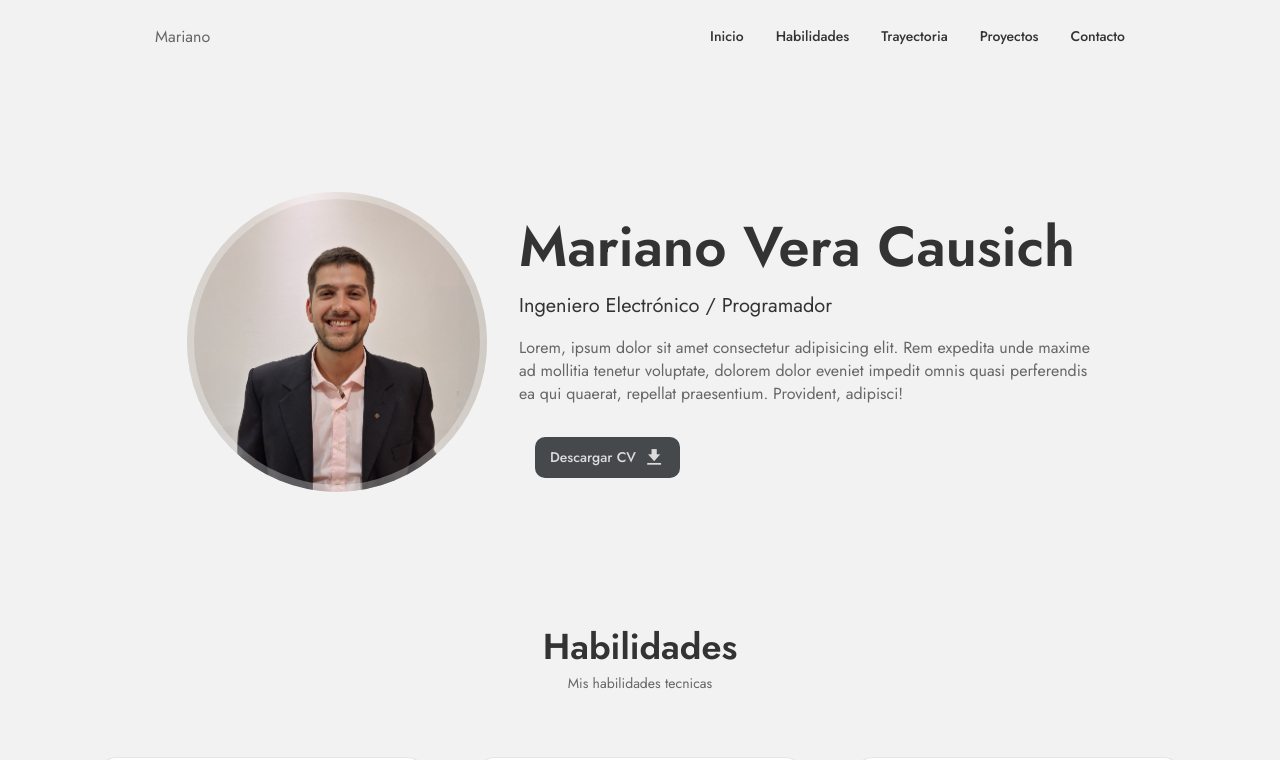
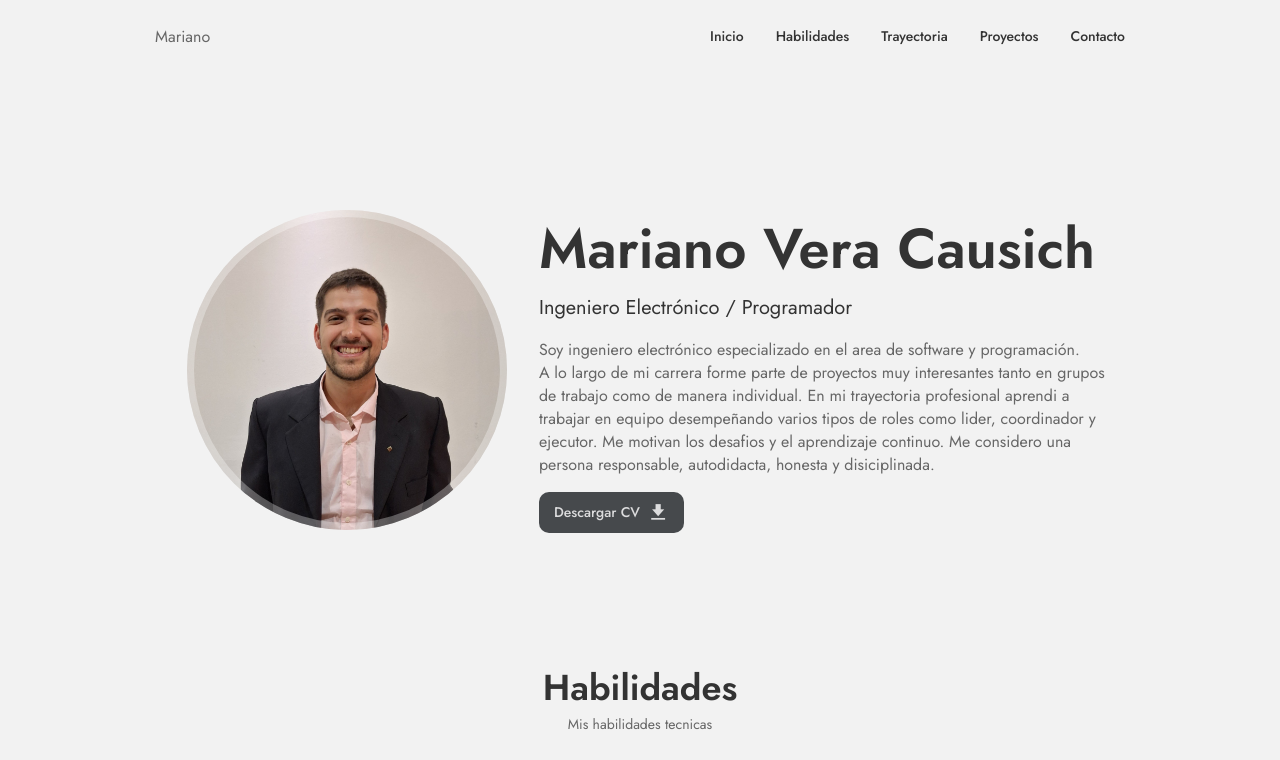
Before and after one commit to MarianoVera22/react-portfolio, a React (Create React App) app: page / in a window 1280 px wide. Shown: the top 760 px of the page. Built offline with nearby package versions, Linux system fonts and the light colour scheme.

Commit message:
descripcion inicio

```diff
--- a/src/components/footer/Footer.css
+++ b/src/components/footer/Footer.css
@@ -35,7 +35,7 @@
 }
 
 .footer-social-icon {
-  background-color: var(--title-color);
+  background-color: #46494c;
   color: var(--container-color);
   font-size: 1.125rem;
   padding: 0.4rem;
--- a/src/components/home/Data.jsx
+++ b/src/components/home/Data.jsx
@@ -7,10 +7,14 @@ const Data = () => {
       <h1 className="home_title">Mariano Vera Causich</h1>
       <h3 className="home_subtitle">Ingeniero Electrónico / Programador</h3>
       <p className="home_description">
-        Lorem, ipsum dolor sit amet consectetur adipisicing elit. Rem expedita
-        unde maxime ad mollitia tenetur voluptate, dolorem dolor eveniet impedit
-        omnis quasi perferendis ea qui quaerat, repellat praesentium. Provident,
-        adipisci!
+        Soy ingeniero electrónico especializado en el area de software y
+        programación.
+        <br />A lo largo de mi carrera forme parte de proyectos muy interesantes
+        tanto en grupos de trabajo como de manera individual. En mi trayectoria
+        profesional aprendi a trabajar en equipo desempeñando varios tipos de
+        roles como lider, coordinador y ejecutor. Me motivan los desafios y el
+        aprendizaje continuo. Me considero una persona responsable, autodidacta,
+        honesta y disiciplinada.
       </p>
 
       <a className="home_button button-flex" href={CV} download="">
--- a/src/components/home/Home.css
+++ b/src/components/home/Home.css
@@ -1,8 +1,9 @@
 .home_content {
   grid-template-columns: 1fr 580px;
-  padding-top: 6rem;
+  padding-top: 7rem;
   padding-left: 2rem;
   padding-right: 2rem;
+
   column-gap: 2rem;
   align-items: center;
 }
@@ -22,8 +23,7 @@
 
 .home_button {
   color: #dcdcdd;
-  margin-top: 2rem;
-  margin-left: 1rem;
+  margin-top: 1rem;
   padding: 10px 15px;
   background-color: #46494c;
   font-size: var(--small-font-size);
@@ -58,8 +58,8 @@
   background-repeat: no-repeat;
   background-position: center;
   background-size: cover;
-  width: 300px;
-  height: 300px;
+  width: 320px;
+  height: 320px;
   box-shadow: inset 0 0 0 7px rgba(255, 255, 255, 0.3);
   order: 0;
   justify-self: center;
@@ -73,6 +73,21 @@
   font-size: 1.3rem;
   display: flex;
   align-items: center;
+}
+
+.home-social-icon {
+  background-color: #46494c;
+  color: var(--container-color);
+  margin: 0 1rem 1rem 0;
+  font-size: 1.5rem;
+  padding: 0.4rem;
+  border-radius: 0.5rem;
+  display: inline-flex;
+}
+
+.home-social-icon:hover {
+  background-color: #1985a1;
+  transition: 0.4s;
 }
 
 /* @keyframes profile__animate {
--- a/src/components/home/Home.jsx
+++ b/src/components/home/Home.jsx
@@ -1,19 +1,18 @@
-import React from 'react';
+import React from "react";
 import "./Home.css";
-import Data from './Data';
-
+import Data from "./Data";
 
 const Home = () => {
   return (
     <section className="home section" id="home">
-        <div className="home_container container grid">
-            <div className="home_content grid">
-                <div className="home_img"></div>
-                <Data />
-            </div>
+      <div className="home_container container grid">
+        <div className="home_content grid">
+          <div className="home_img"></div>
+          <Data />
         </div>
+      </div>
     </section>
-  )
-}
+  );
+};
 
 export default Home;
```
Also changed, not shown: src/components/skills/Skills.css (+10 -14 lines).
